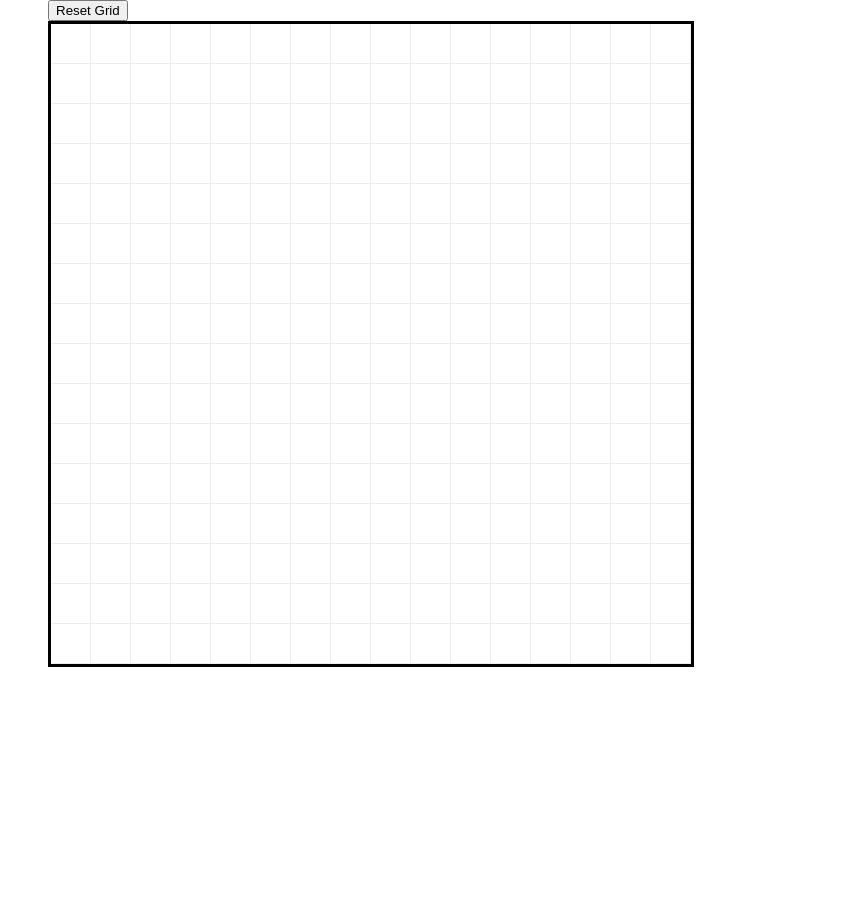
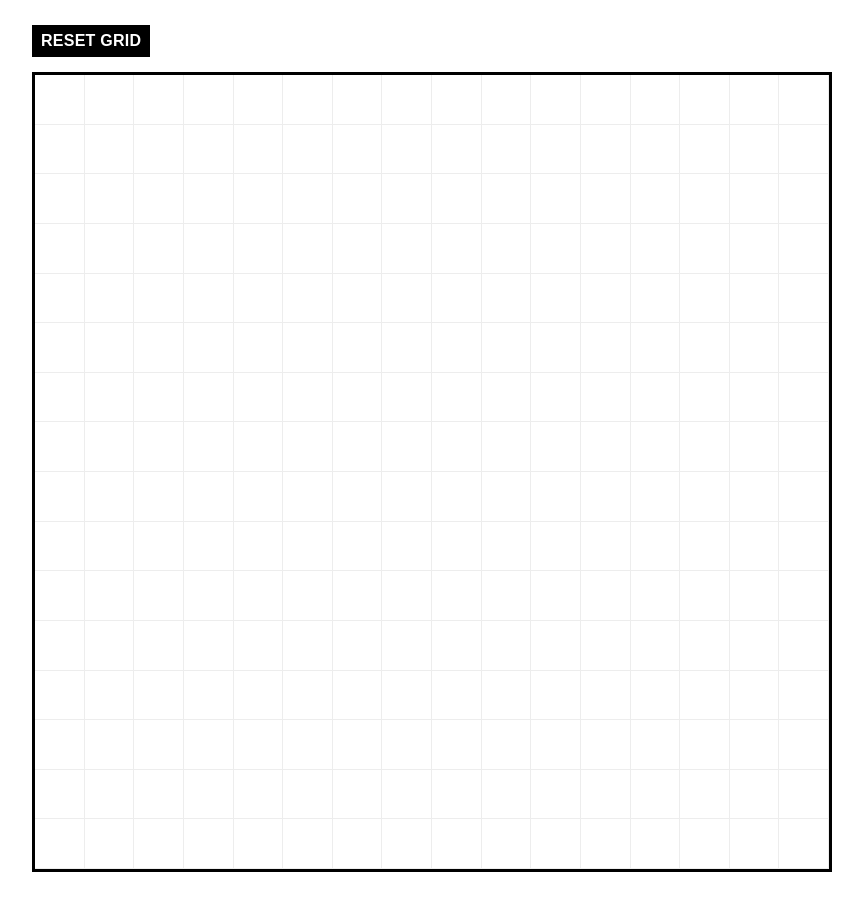
Before and after one commit to koppenj/EAS, a plain HTML site: page index.html in a window 1280 px wide. Shown: the whole page, without its empty margins (208-1071 px from the left). Before the commit the page ends 800 px from the top, so only its background shows below. Drawn offline with Linux system fonts and the light colour scheme.

Commit message:
fix: small style / ui tweak

```diff
--- a/index.html
+++ b/index.html
@@ -9,8 +9,11 @@
 </head>
 
 <body>
-    <button id="reset">Reset Grid</button>
-    <div id="grid"></div>
+    <div class="container">
+        <button id="reset">Reset Grid</button>
+        <div id="grid"></div>
+    </div>
+
     <script src="script.js"></script>
 </body>
 </html>
--- a/style.css
+++ b/style.css
@@ -1,10 +1,16 @@
 body {
-    margin: 0% 20% 0%;
+    margin: 0 25px;
+}
+
+.container {
+    padding: 25px 0;
+    width: 100%;
+    max-width: 800px;
+    margin: 0 auto;
 }
 
 #grid {
     display: grid;
-    width: 50vw;
     border: solid black;
 }
 
@@ -13,3 +19,26 @@ body {
     border-style: none solid solid none;
     aspect-ratio: 1;
 }
+
+#reset {
+    margin-bottom: 15px;
+    appearance: none;
+    border: 1px solid #000;
+    color: #FFF;
+    padding: 6px 8px;
+    font-family: sans-serif;
+    font-size: 1rem;
+    background-color: #000;
+    font-weight: 600;
+    letter-spacing: 0.25px;
+    text-transform: uppercase;
+    transition: all 0.2s ease;
+}
+
+#reset:hover {
+    background-color: #FFF;
+    border: 1px solid #000;
+    color: #000;
+    transition: all 0.2s ease;
+    cursor: pointer;
+}
```
